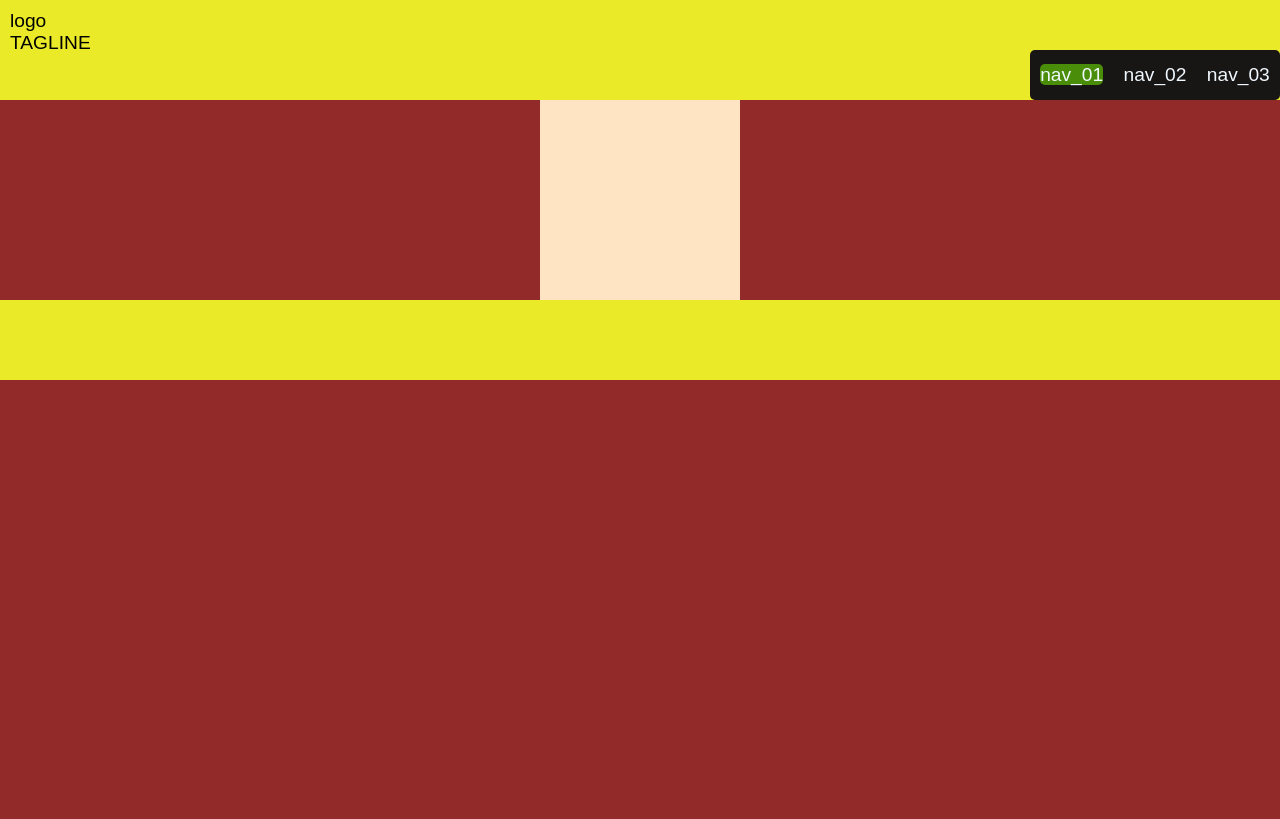
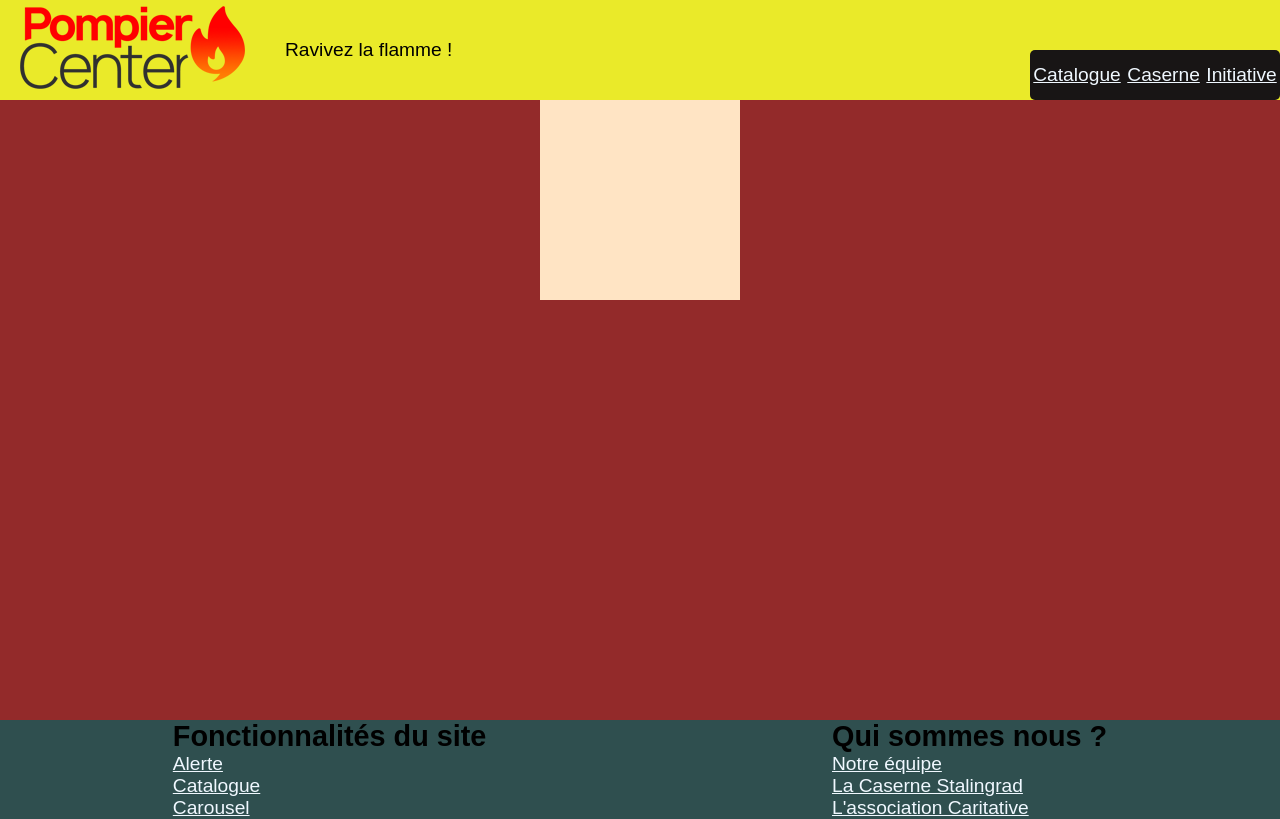
Before and after one commit to olivierjoubert/Firemen, a PHP site: page / in a window 1280 px wide. Before the commit the page ends 380 px from the top, so only its background shows below. Run offline with PHP 8.4, Linux system fonts and the light colour scheme.

Commit message:
Integration du site

```diff
--- a/footer.php
+++ b/footer.php
@@ -1,3 +1,22 @@
+
+
 <footer>
-
+    <div class="allFooterContent">
+        <div class="features-website">
+            <h2>Fonctionnalités du site</h2>
+            <ul class="footerContentItems">
+                <li><a href="#">Alerte</a></li>
+                <li><a href="#">Catalogue</a></li>
+                <li><a href="#">Carousel</a></li>
+            </ul>
+        </div>
+        <div class="aboutUs-footer">
+            <h2>Qui sommes nous ?</h2>
+            <ul class="footerContentItems">
+                <li><a href="#">Notre équipe</a></li>
+                <li><a href="#">La Caserne Stalingrad</a></li>
+                <li><a href="#">L'association Caritative</a></li>
+            </ul>
+        </div>
+    </div>
 </footer>
--- a/header.php
+++ b/header.php
@@ -1,7 +1,7 @@
 <header>
     <div id="logo_container">
-        <img id="logo" src="" alt=""/>
-        <p>logo <br> TAGLINE</p>
+        <div><img id="logo" src="assets/logo-pompiercenter.png" alt="logo des pompiers"/></div>
+        <div class="tagline"><p>Ravivez la flamme ! </p></div>
     </div>
     <nav>
         <div id="burger">
@@ -9,13 +9,13 @@
         </div>
         <ul id="menu">
             <li>
-                <a class="a-active">nav_01</a>
+                <a class="nav-active" href="catalogue.php">Catalogue</a>
             </li>
             <li>
-                <a>nav_02</a>
+                <a class="nav" href="fireStation.php">Caserne</a>
             </li>
             <li>
-                <a>nav_03</a>
+                <a class="nav" href="initiative.php">Initiative</a>
             </li>
         </ul>
     </nav>
--- a/index.php
+++ b/index.php
@@ -11,7 +11,7 @@
         <?php
         require ('header.php')
         ?>
-    <section id="container_button">
+    <section id="container">
         <div id="button_page_01">
             <img id="img_button" src="" alt=""/>
         </div>
--- a/style.css
+++ b/style.css
@@ -1,8 +1,16 @@
 
+@media screen and (max-width: 768px){
+    #menu {
+        display: none;
+    }
+    #burger{
+        display: flex;
+        justify-content: flex-end;
+    }
+}
 :root{
     --primary-color : #932a2a;
     --secondary-color : #eaea29;
-
     --font-family : arial;
     --font-size : 1.2em;
 }
@@ -15,11 +23,8 @@
 
 body{
     display:flex;
-    min-height: 100vh;
     flex-direction: column;
-    /*justify-content: space-between; Modif de John et Matt*/
     align-items: center;
-    /*padding: 20px;*/
     background-color: var(--primary-color);
     font-family: var(--font-family);
     font-size: var(--font-size);
@@ -68,16 +73,21 @@
     display:none;
     cursor: pointer;
 }
+
 #burger-img{
     width: 50px;
 }
 #logo_container{
     display: flex;
-    align-items: flex-start;
-    margin: 10px;
+    align-items: center;
+    margin: 20px;
 }
 
-#container_button{
+.tagline{
+    margin-left:40px;
+}
+
+#container{
     display: flex;
     width: 100%;
     height: 100%;
@@ -92,9 +102,11 @@
 }
 
 footer {
+    position:absolute;
     height: 80px;
     width: 100%;
     background-color: var(--secondary-color);
+    bottom:0px;
 }
 footer .allFooterContent{
     display: flex;
@@ -107,15 +119,6 @@
 }
 
 
-@media screen and (max-width: 768px){
-    #menu {
-        display: none;
-    }
-    #burger{
-        display: flex;
-        justify-content: flex-end;
-    }
-}
 
 .display-flex{
     display: flex;
```
Also changed, not shown: accueil.php (deleted, +0 -26 lines), catalogue.js (deleted, +0 -8 lines), catalogue.php (renamed from testCarroussel.php, +9 -2 lines), fireStation.php (renamed from fireStation.html, +8 -1 lines), footerContent.php (deleted, +0 -31 lines), initiative.php (renamed from initiative.html, +7 -1 lines), assets/logo-pompiercenter.png (added), src/catalogue.js (renamed from testCarou.js), src/menu-burger.js (renamed from menu-burger.js), 1 other file.
